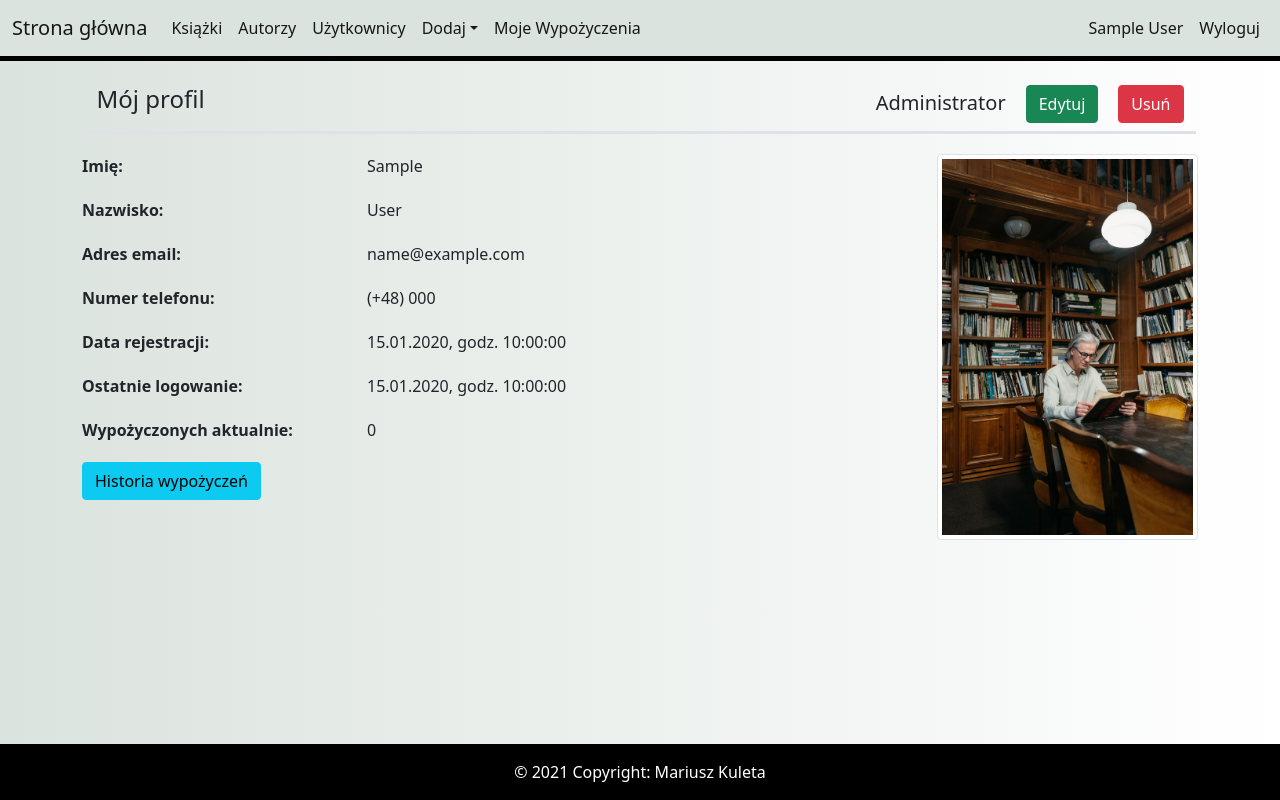
After one commit to Mariusz693/Library_Flask_App_Auth, a Flask app: page /remove in a window 1280 px wide. The commit adds this page. Run offline with Flask 2, Linux system fonts and the light colour scheme; a user stored in the database is signed in; tables that the repository leaves empty hold one stand-in row (values such as "Sample post"); some libraries are stand-ins or nearby versions.

Commit message:
Done_User_View

```diff
--- a/Library_App/__init__.py
+++ b/Library_App/__init__.py
@@ -4,6 +4,7 @@ from dotenv import load_dotenv
 from flask_login import LoginManager
 
 load_dotenv()
+login_manager = LoginManager()
 
 
 def create_app():
@@ -13,7 +14,6 @@ def create_app():
 
     db.init_app(app)
 
-    login_manager = LoginManager()
     login_manager.login_view = 'auth.login'
     login_manager.init_app(app)
 
--- a/Library_App/main.py
+++ b/Library_App/main.py
@@ -1,6 +1,7 @@
-from flask import Blueprint, render_template, request
+from flask import Blueprint, render_template, request, flash, redirect, url_for
+from flask_login import login_required, current_user
 from . import db
-from .models import Book, Author
+from .models import Book, Author, User, Books_Users
 
 main = Blueprint(
     'main', __name__,
@@ -15,7 +16,13 @@ def index():
 
 
 @main.route('/books')
+# @login_required
 def books():
+
+    # if not current_user.is_authenticated:
+    #     flash('Musisz być zalogowany aby otworzyć tą stronę.')
+    #     return redirect(url_for('auth.login') + f"?next={request.path}")
+
     search = request.args.get('search')
     if search:
         books_list = Book.query.filter(Book.title.ilike(f'{search}%')).all()
@@ -42,6 +49,68 @@ def authors():
         )
 
 
-@main.route('/profile/')
+@main.route('/users')
+def users():
+    search = request.args.get('search')
+    if search:
+        users_list = User.query.filter(User.name.ilike(f'{search}%')).all()
+    else:
+        users_list = User.query.order_by(User.name).all()
+
+    return render_template(
+        'users.html',
+        users_list=users_list
+        )
+
+
+@main.route('/profile')
+@login_required
 def profile():
-    return 'Profile XXX'
+    user = User.query.get_or_404(current_user.id)
+    actuall_loan = Books_Users.query.filter_by(user=user, return_date=None).order_by(Books_Users.loan_date.asc()).all()
+
+    return render_template(
+        'profile.html',
+        user=user,
+        actuall_loan=actuall_loan
+        )
+
+
+@main.route('/edit_profile')
+@login_required
+def edit_profile():
+    user = User.query.get_or_404(current_user.id)
+    actuall_loan = Books_Users.query.filter_by(user=user, return_date=None).order_by(Books_Users.loan_date.asc()).all()
+
+    return render_template(
+        'profile.html',
+        user=user,
+        actuall_loan=actuall_loan
+        )
+
+
+@main.route('/remove')
+@login_required
+def remove():
+    user = User.query.get_or_404(current_user.id)
+    actuall_loan = Books_Users.query.filter_by(user=user, return_date=None).order_by(Books_Users.loan_date.asc()).all()
+
+    return render_template(
+        'profile.html',
+        user=user,
+        actuall_loan=actuall_loan
+        )
+
+
+@main.route('/delete_user/<int:user_id>')
+@login_required
+def delete_user(user_id):
+    # user = User.query.get_or_404(current_user.id)
+    # actuall_loan = Books_Users.query.filter_by(user=user, return_date=None).order_by(Books_Users.loan_date.asc()).all()
+
+    # return render_template(
+    #     'profile.html',
+    #     user=user,
+    #     actuall_loan=actuall_loan
+    #     )
+    return render_template('index.html')
--- a/Library_App/models.py
+++ b/Library_App/models.py
@@ -8,8 +8,8 @@ db = SQLAlchemy()
 
 
 class UserType(enum.Enum):
-    admin = 1
-    client = 0
+    Administrator = 1
+    Użytkownik = 0
 
 
 books_categories = db.Table(
@@ -47,7 +47,7 @@ class User(UserMixin, db.Model):
     last_name = db.Column(db.String(255), nullable=False, unique=False)
     email = db.Column(db.String(255), nullable=False, unique=True)
     phone_number = db.Column(db.String(9), nullable=True, unique=False)
-    status = db.Column(db.Enum(UserType), default=u'client', server_default=u'client', nullable=False)
+    status = db.Column(db.Enum(UserType), default=u'Użytkownik', server_default=u'Użytkownik', nullable=False)
     password = db.Column(db.String(200), primary_key=False, unique=False, nullable=False)
     created_on = db.Column(db.DateTime, index=False, unique=False, nullable=False)
     last_login = db.Column(db.DateTime, index=False, unique=False, nullable=True)
--- a/Library_App/static/styles/style.css
+++ b/Library_App/static/styles/style.css
@@ -26,11 +26,6 @@ img.my-style {
     margin-bottom: 100px;
 }
 
-div.my-header {
-    margin-bottom: 20px;
-    margin-right: 2.5px;
-    margin-left: 2.5px;
-}
 
 div.my-row{
     margin-bottom: 20px;
@@ -38,7 +33,7 @@ div.my-row{
 
 a.my-button {
     margin-left: 20px;
-    align-self: center;
+    /* align-self: center; */
 }
 
 button.my-button {
@@ -126,3 +121,13 @@ button.my-close {
 li.my-error {
     color: red;
 }
+
+div.my-header-row {
+    margin-bottom: 20px;
+    margin-right: 2.5px;
+    margin-left: 2.5px;
+}
+
+div.my-header-col {
+    align-items: baseline;
+}
--- a/Library_App/templates/authors.html
+++ b/Library_App/templates/authors.html
@@ -4,15 +4,15 @@
     <div class="container my-container">
         <div class="mt-4 ml-4 mr-4">
             <form action="{{ url_for('main.authors') }}" method="GET">
-                <div class="row border-bottom border-3 my-header">
-                    <div class="col-sm-6 mb-2">
+                <div class="row border-bottom border-3 my-header-row">
+                    <div class="col-sm-6 mb-2 my-header-col">
                         {% if request.args.search %}
                         <h4 class="color-header">Wyniki wyszukiwania dla "{{ request.args.search }}"</h4>
                         {% else %}
                         <h4 class="color-header">Wszyscy autorzy w bazie</h4>
                         {% endif %}
                     </div>
-                    <div class="col-sm-6 d-flex justify-content-end mb-2">
+                    <div class="col-sm-6 d-flex justify-content-end mb-2 my-header-col">
                         <input type="text" class="form-control my-search-input" name="search" {% if request.args.search %} value="{{ request.args.search }}" {% endif %} placeholder="Wyszukaj">
                         <button type="submit" class="btn btn-success my-button">Szukaj</button>
                         {% if current_user.is_auth and current_user.status == client %}
--- a/Library_App/templates/base.html
+++ b/Library_App/templates/base.html
@@ -25,11 +25,7 @@
                         <a class="nav-link {% if request.path != url_for('main.authors') %} active {% endif %}" href="{{ url_for('main.authors') }}">Autorzy</a>
                     </li>
                     {% if current_user.is_authenticated %}
-                        {% if current_user.status.value == 0 %}
-                        <li class="nav-item">
-                            <a class="nav-link {% if request.path != '/client_book/' %} active {% endif %}" href="/client_book/">Wypożyczenia</a>
-                        </li>
-                        {% else %}
+                        {% if current_user.status.value == 1 %}
                         <li class="nav-item">
                             <a class="nav-link {% if request.path != '/clients/' %} active {% endif %}" href="/clients/">Użytkownicy</a>
                         </li>
@@ -48,6 +44,9 @@
                             </li>
                         </li>
                         {% endif %}
+                        <li class="nav-item">
+                            <a class="nav-link {% if request.path != '/client_book/' %} active {% endif %}" href="/client_book/">Moje Wypożyczenia</a>
+                        </li>
                     {% endif %}
                 </ul>
                 <div class="col d-flex justify-content-end navbar-nav">
@@ -55,8 +54,8 @@
                     <a class="nav-link {% if request.path != url_for('main.profile') %} active {% endif %}" href="{{ url_for('main.profile') }}">{{ current_user }}</a>
                     <a class="nav-link active" href="{{ url_for('auth.logout') }}">Wyloguj</a>
                     {% else %}
-                    <a class="nav-link active" href="{{ url_for('auth.login') }}">Zaloguj</a>
-                    <a class="nav-link active" href="{{ url_for('auth.register') }}">Rejestracja</a>
+                    <a class="nav-link {% if request.path != url_for('auth.login') %} active {% endif %}" href="{{ url_for('auth.login') }}">Zaloguj</a>
+                    <a class="nav-link {% if request.path != url_for('auth.register') %} active {% endif %}" href="{{ url_for('auth.register') }}">Rejestracja</a>
                     {% endif %}
                 </div>
             </div>
--- a/Library_App/templates/books.html
+++ b/Library_App/templates/books.html
@@ -4,15 +4,15 @@
     <div class="container my-container">
         <div class="mt-4 ml-4 mr-4">
             <form action="{{ url_for('main.books') }}" method="GET">
-                <div class="row border-bottom border-3 my-header">
-                    <div class="col-sm-6 mb-2">
+                <div class="row border-bottom border-3 my-header-row">
+                    <div class="col-sm-6 mb-2 my-header-col">
                         {% if request.args.search %}
                         <h4 class="color-header">Wyniki wyszukiwania dla "{{ request.args.search }}"</h4>
                         {% else %}
                         <h4 class="color-header">Wszystkie pozycje w bazie</h4>
                         {% endif %}
                     </div>
-                    <div class="col-sm-6 d-flex justify-content-end mb-2">
+                    <div class="col-sm-6 d-flex justify-content-end mb-2 my-header-col">
                         <input type="text" class="form-control my-search-input" name="search" {% if request.args.search %} value="{{ request.args.search }}" {% endif %} placeholder="Wyszukaj">
                         <button type="submit" class="btn btn-success my-button">Szukaj</button>
                         {% if current_user.is_auth and current_user.status == client %}
--- /dev/null
+++ b/Library_App/templates/profile.html
@@ -0,0 +1,83 @@
+{% extends "base.html" %}
+{% block title %} Profil Użytkownika {% endblock %}
+{% block content %}
+    <div class="container my-container">
+        <div class="mt-4 ml-4 mr-4">
+            <div class="row border-bottom border-3 my-header-row">
+                {% if user.id == current_user.id %}
+                <div class="col-sm-9 mb-2 my-header-col">
+                    <h4 class="color-header">Mój profil</h4>
+                </div>
+                <div class="col-sm-3 d-flex justify-content-end mb-2 my-header-col">
+                    <h5 class="color-header">{{ user.status.name }}</h5>
+                    <a href="{{ url_for('main.edit_profile') }}" class="btn btn-success my-button">Edytuj</a>
+                    <a href="{{ url_for('main.remove') }}" class="btn btn-danger my-button">Usuń</a>
+                </div>
+                {% else %}
+                <div class="col-sm-9 mb-2 my-header-col">
+                    <h4 class="color-header">Profil Użytkownika</h4>
+                </div>
+                <div class="col-sm-3 d-flex justify-content-end mb-2 my-header-col">
+                    <h5 class="color-header">{{ user.status.name }}</h5>
+                    <a href="{{ url_for('main.delete_user', user_id=user.id) }}" class="btn btn-danger my-button">Usuń</a>
+                    <a href="{{ url_for('main.users') }}" class="btn btn-info my-button">Usuń</a>
+                </div>
+                {% endif %}
+            </div>
+            <div class="row">
+                <div class="col-9">
+                    <div class="row my-row">
+                        <div class="col-sm-4 my-bold-text">Imię:</div>
+                        <div class="col-sm-8">{{ user.first_name }}</div>
+                    </div>
+                    <div class="row my-row">
+                        <div class="col-sm-4 my-bold-text">Nazwisko:</div>
+                        <div class="col-sm-8">{{ user.last_name }}</div>
+                    </div>
+                    <div class="row my-row">
+                        <div class="col-sm-4 my-bold-text">Adres email:</div>
+                        <div class="col-sm-8">{{ user.email }}</div>
+                    </div>
+                    <div class="row my-row">
+                        <div class="col-sm-4 my-bold-text">Numer telefonu:</div>
+                        <div class="col-sm-8">{% if user.phone_number %} (+48) {{ user.phone_number }} {% else %} (brak danych) {% endif %}</div>
+                    </div>
+                    <div class="row my-row">
+                        <div class="col-sm-4 my-bold-text">Data rejestracji:</div>
+                        <div class="col-sm-8">{{ user.created_on.strftime('%d.%m.%Y, godz. %H:%M:%S') }}</div>
+                    </div>
+                    <div class="row my-row">
+                        <div class="col-sm-4 my-bold-text">Ostatnie logowanie:</div>
+                        <div class="col-sm-8">{{ user.last_login.strftime('%d.%m.%Y, godz. %H:%M:%S') }}</div>
+                    </div>
+                    <div class="row my-row">
+                        <div class="col-sm-4 my-bold-text">Wypożyczonych aktualnie:</div>
+                        <div class="col-sm-8">{{ actuall_loan|count }}</div>
+                    </div>
+                    {% if actuall_loan %}
+                    <div class="row my-row">
+                        <div class="col-sm-4 my-bold-text">Tytuły na wypożyczeniu:</div>
+                        <div class="col-sm-8">
+                            {% for loan in actuall_loan %}
+                            <a href="{{ url_for('main.book', book_id=loan.book_id) }}" class="my-link">"{{ loan.book }}"</a>
+                            {% if not loop.last %},&nbsp;{% endif %}
+                            {% endfor %}
+                        </div>
+                    </div>
+                    {% endif %}
+                    {% if current_user.status.value == 1 %}
+                    <div class="row my-row">
+                        <div class="col-sm-12">
+                            <a href="{{ url_for('main.user_loan', user_id=user.id) }}" class="btn btn-info">Historia wypożyczeń</a>
+                        </div>
+                    </div>
+                    {% endif %}
+                </div>
+                <div class="col-3">
+                    <img class="rounded mx-auto d-block img-thumbnail"
+                    src="{{ url_for('static', filename='images/profile.jpg') }}" alt="Profile user photo">
+                </div>
+            </div>
+        </div>
+    </div>
+{% endblock content %}
--- a/Library_App/templates/register.html
+++ b/Library_App/templates/register.html
@@ -5,11 +5,11 @@
         <div class="mt-4 ml-4 mr-4">
             <form action="{{ url_for('auth.register') }}" method="POST">
                 {{ form.csrf_token }}
-                <div class="row border-bottom border-3 my-header">
-                    <div class="col-sm-9 mb-2">
+                <div class="row border-bottom border-3 my-header-row">
+                    <div class="col-sm-9 mb-2 my-header-col">
                         <h4 class="color-header">Rejestracja</h4>
                     </div>
-                    <div class="col-sm-3 d-flex justify-content-end mb-2">
+                    <div class="col-sm-3 d-flex justify-content-end mb-2 my-header-col">
                         {{ form.submit(class="btn btn-success my-button") }}
                         <a href="{{ url_for('main.index') }}" class="btn btn-info my-button">Anuluj</a>
                     </div>
```
Also changed, not shown: Library_App/auth.py (+23 -4 lines), Library_App/forms.py (+12 -12 lines), Library_App/templates/login.html (+4 -4 lines), migrations/versions/f459029c9f50_.py (renamed from migrations/versions/b32d99423be6_.py, +4 -4 lines), Library_App/static/images/profile.jpg (added).
